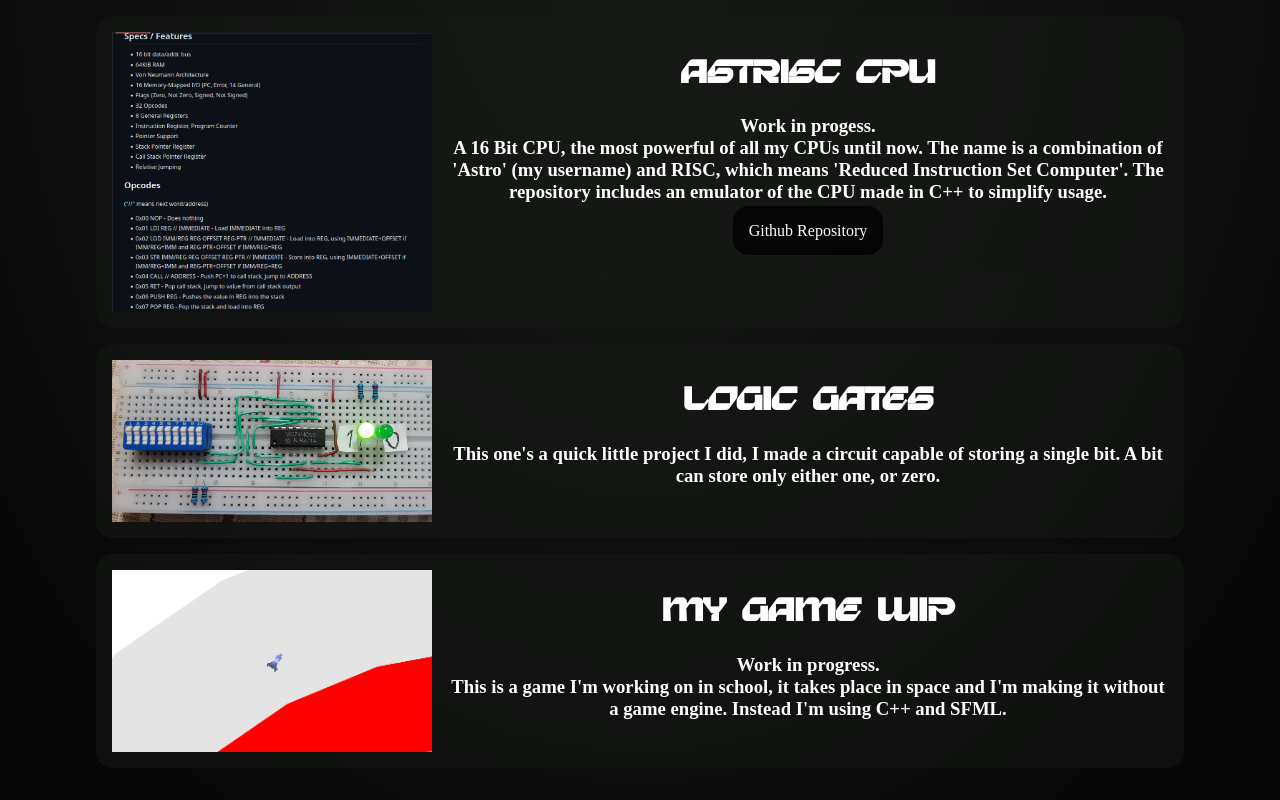
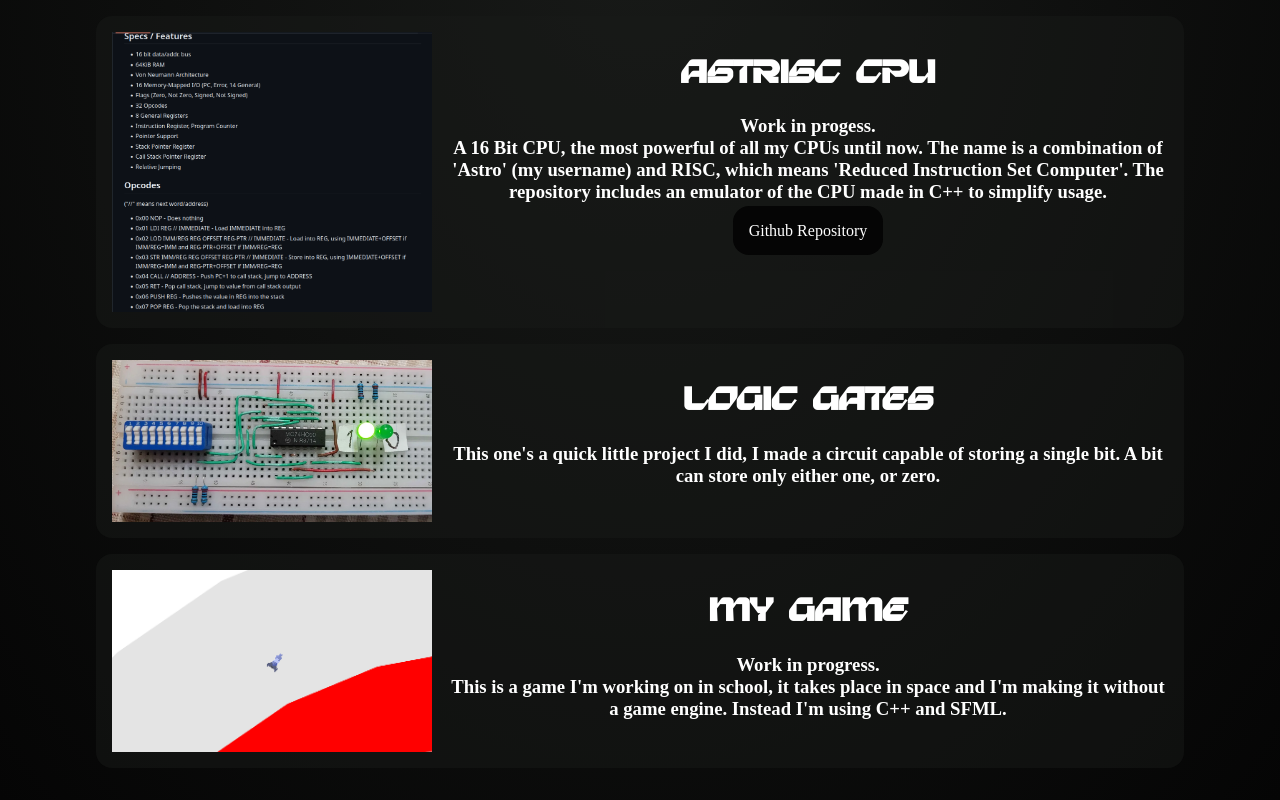
Before and after one commit to astrosLab/astrosLab.github.io, a plain HTML site: page index.html in a window 1280 px wide. Shown: the part 964-1764 px from the top of the page. Drawn offline with Linux system fonts and the light colour scheme; a web font is replaced by a local one.

Commit message:
Small text fix

```diff
--- a/index.html
+++ b/index.html
@@ -95,7 +95,7 @@
 					class="project-image"
 				>
 				<div style="align-items: center; width: 100%;">
-					<h2>My Game WIP</h2>
+					<h2>My Game</h2>
 					<h3>
 						Work in progress.<br>
 						This is a game I'm working on in school, it takes place in space and I'm making it without
```
